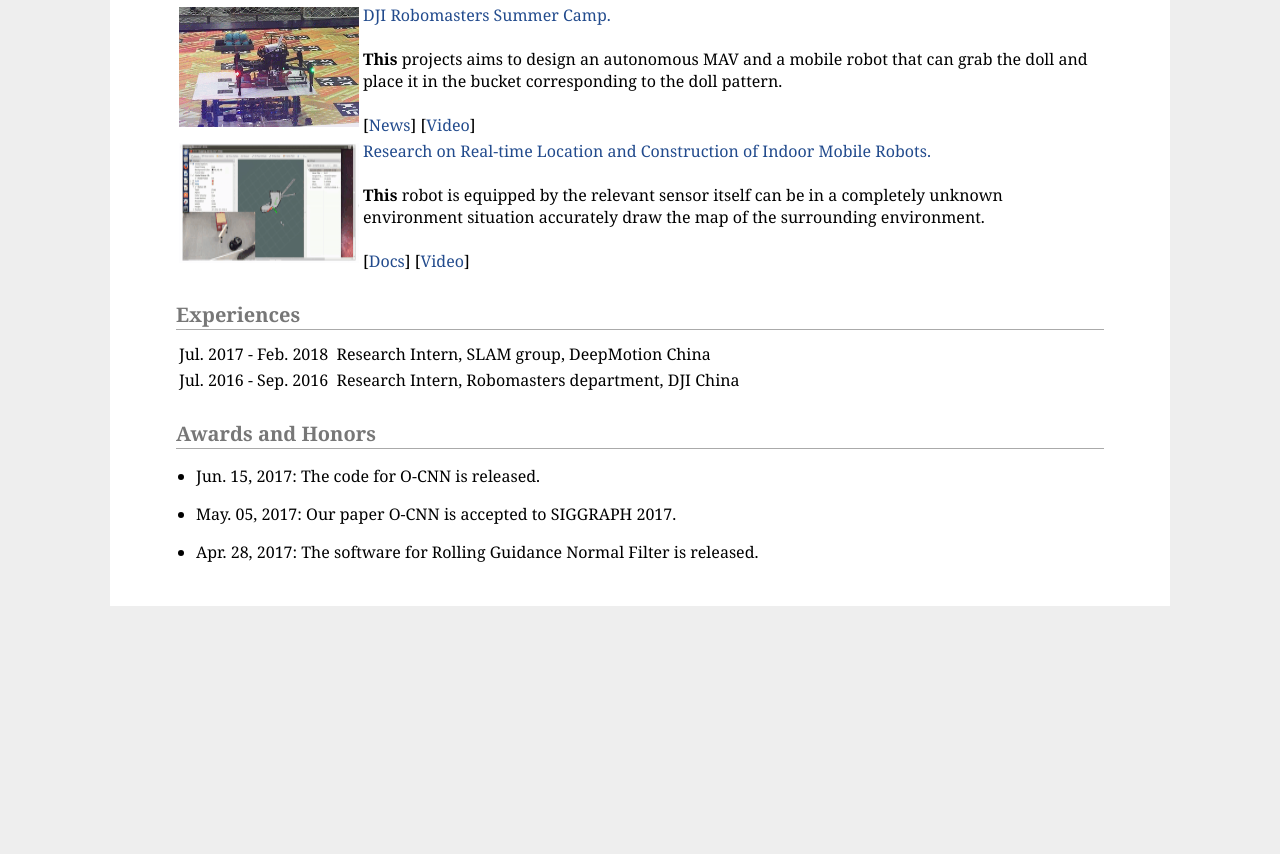
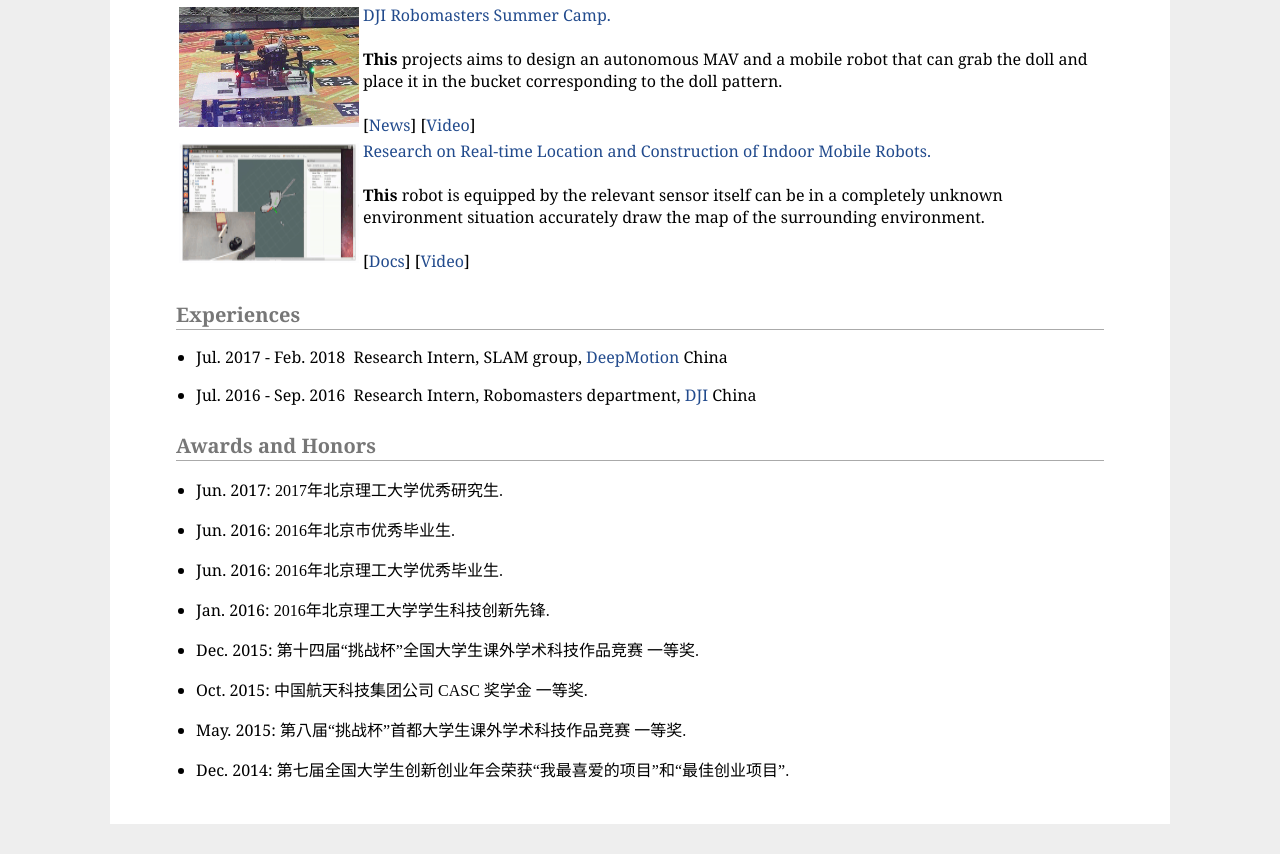
Before and after one commit to TurtleZhong/TurtleZhong.github.io, a plain HTML site: page index.html in a window 1280 px wide. Shown: the part 1109-1963 px from the top of the page. Before the commit the page ends 1745 px from the top, so only its background shows below. Drawn offline with Linux system fonts and the light colour scheme.

Commit message:
update honors

```diff
--- a/index.html
+++ b/index.html
@@ -89,7 +89,7 @@
         </div>
       </td>
       <td>
-        <a href="https://github.com/TurtleZhong/AutoLabel-tool" target="_self">Auto Label Tool for Autonomous Car.</a>
+        <a href="https://github.com/TurtleZhong/AutoLabel-tool" target="_blank">Auto Label Tool for Autonomous Car.</a>
         <br>
         <br>
         <strong>A tool </strong>
@@ -197,6 +197,13 @@
   <!--   <font size="2">The ACM SIGGRAPH (AISA) and the ACM Transactions on Graphics are the top conference and top journal in the field of computer graphics respectively.</font> -->
 
 <h2>Experiences</h2>
+<ul style="list-style-type:disc">
+  <li> Jul. 2017 - Feb. 2018 &nbsp;Research Intern, SLAM group, <a href="https://www.deepmotion.ai/" target="_blank">DeepMotion</a> China</font> </li>
+  <li> Jul. 2016 - Sep. 2016 &nbsp;Research Intern, Robomasters department, <a href="https://www.dji.com/cn" target="_blank">DJI</a> China</font> </li>
+</ul>
+
+<!--
+<h2>Experiences</h2>
 <table id="tbExperiences" border="0" width="100%">
   <tbody>
     <tr>
@@ -207,12 +214,18 @@
     </tr>
   </tbody>
 </table>
+-->
 
 <h2>Awards and Honors</h2>
 <ul style="list-style-type:disc">
-  <li> Jun. 15, 2017: The code for O-CNN is released. </li>
-  <li> May. 05, 2017: Our paper O-CNN is accepted to SIGGRAPH 2017. </li>
-  <li> Apr. 28, 2017: The software for Rolling Guidance Normal Filter is released. </li>
+  <li> Jun. 2017: <font face="楷体_GB2312">2017年北京理工大学优秀研究生.</font> </li>
+  <li> Jun. 2016: <font face="楷体_GB2312">2016年北京市优秀毕业生.</font> </li>
+  <li> Jun. 2016: <font face="楷体_GB2312">2016年北京理工大学优秀毕业生.</font> </li>
+  <li> Jan. 2016: <font face="楷体_GB2312">2016年北京理工大学学生科技创新先锋.</font>
+  <li> Dec. 2015: <font face="楷体_GB2312">第十四届“挑战杯”全国大学生课外学术科技作品竞赛 一等奖.</font>
+  <li> Oct. 2015: <font face="楷体_GB2312">中国航天科技集团公司 CASC 奖学金 一等奖.</font>
+  <li> May. 2015: <font face="楷体_GB2312">第八届“挑战杯”首都大学生课外学术科技作品竞赛 一等奖.</font>
+  <li> Dec. 2014: <font face="楷体_GB2312">第七届全国大学生创新创业年会荣获“我最喜爱的项目”和“最佳创业项目”.</font>
 </ul>
 
 <!--
```
